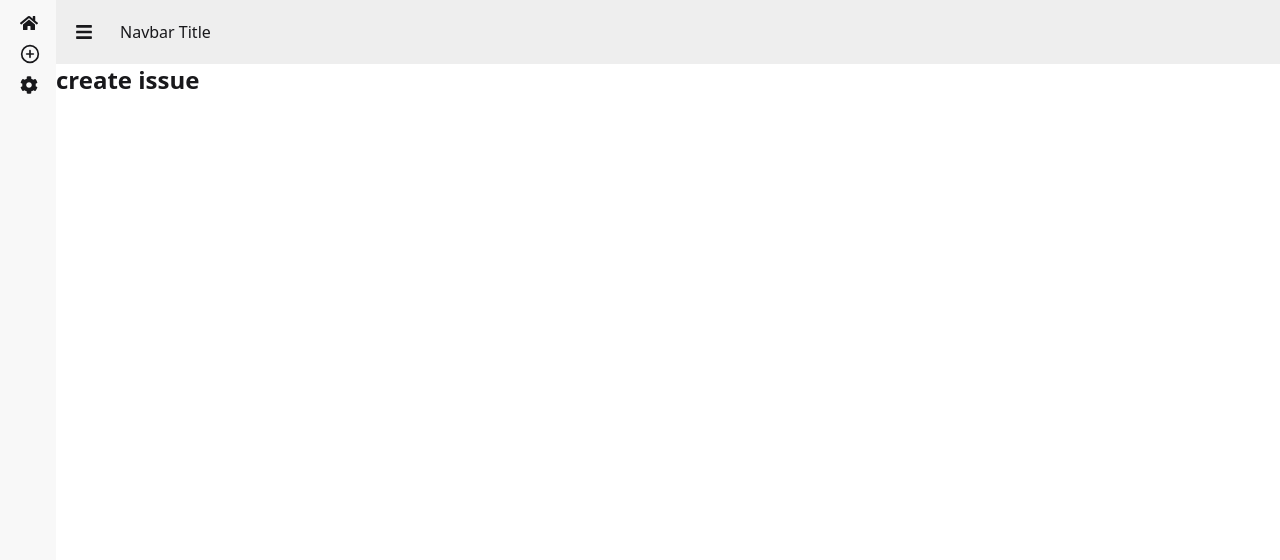
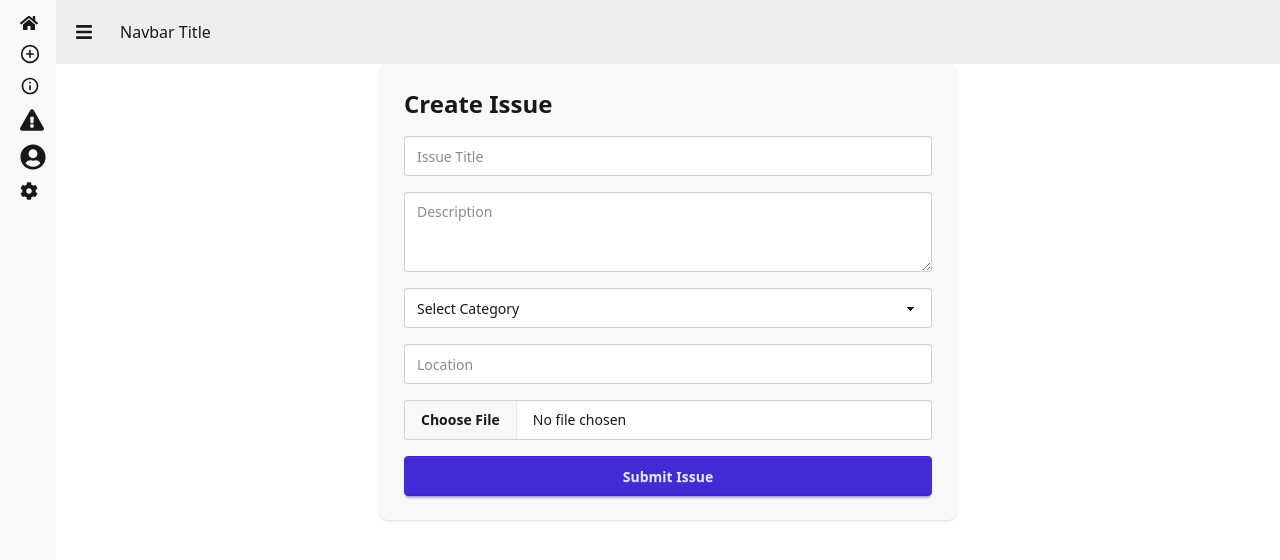
Before and after one commit to habiburrahman1010/citycare-client, a React (Vite) app: page /dashboard/create-issue in a window 1280 px wide. Shown: the top 560 px of the page. Built offline with nearby package versions, Linux system fonts and the light colour scheme; no server answers.

Commit message:
create issue form added

```diff
--- a/package.json
+++ b/package.json
@@ -18,6 +18,7 @@
     "react-hook-form": "^7.71.1",
     "react-icons": "^5.5.0",
     "react-router": "^7.13.0",
+    "sweetalert2": "^11.26.17",
     "tailwindcss": "^4.1.18"
   },
   "devDependencies": {
--- a/src/Layouts/DashLayout.jsx
+++ b/src/Layouts/DashLayout.jsx
@@ -1,7 +1,8 @@
 import React from 'react';
 import { Link, Outlet } from 'react-router';
-import { FaHome, FaCog, FaBars } from "react-icons/fa";
+import { FaHome, FaCog, FaBars, FaExclamationTriangle, FaUserCircle } from "react-icons/fa";
 import { FiPlusCircle } from 'react-icons/fi';
+import { MdOutlineInfo } from 'react-icons/md';
 
 const DashLayout = () => {
     return (
@@ -46,8 +47,45 @@ const DashLayout = () => {
                                     className="is-drawer-close:tooltip is-drawer-close:tooltip-right flex items-center gap-2"
                                     data-tip="Create issue"
                                 >
-                                      <FiPlusCircle size={20} />
+                                    <FiPlusCircle size={20} />
                                     <span className="is-drawer-close:hidden">Create issue</span>
+                                </Link>
+                            </li>
+
+                            {/* issue details */}
+                            <li>
+                                <Link
+                                    to={'/dashboard/issue-details'}
+                                    className="is-drawer-close:tooltip is-drawer-close:tooltip-right flex items-center gap-2"
+                                    data-tip="Issue Details"
+                                >
+                                    <MdOutlineInfo size={20} />
+                                    <span className="is-drawer-close:hidden">Issue Details</span>
+                                </Link>
+                            </li>
+
+
+                            {/*my isssue */}
+                            <li>
+                                <Link
+                                    to={'/dashboard/my-issue'}
+                                    className="is-drawer-close:tooltip is-drawer-close:tooltip-right flex items-center gap-2"
+                                    data-tip="My Issue"
+                                >
+                                  <FaExclamationTriangle size={24}  />
+                                    <span className="is-drawer-close:hidden"> My Issue </span>
+                                </Link>
+                            </li>
+
+                            {/*citizen profile */}
+                            <li>
+                                <Link
+                                    to={'/dashboard/citizen-profile'}
+                                    className="is-drawer-close:tooltip is-drawer-close:tooltip-right flex items-center gap-2"
+                                    data-tip="Citizen Profile"
+                                >
+                                  <FaUserCircle size={26} />
+                                    <span className="is-drawer-close:hidden">Citizen Profile</span>
                                 </Link>
                             </li>
 
--- /dev/null
+++ b/src/Pages/Dashboard/Citizen/CitizenProfile.jsx
@@ -0,0 +1,11 @@
+import React from 'react';
+
+const CitizenProfile = () => {
+    return (
+        <div>
+            <h2 className="text-2xl font-bold">citizen profile</h2>
+        </div>
+    );
+};
+
+export default CitizenProfile;
--- a/src/Pages/Dashboard/Citizen/CreateIssue.jsx
+++ b/src/Pages/Dashboard/Citizen/CreateIssue.jsx
@@ -1,9 +1,109 @@
 import React from 'react';
+import { useForm } from 'react-hook-form';
+import UseAuth from '../../../hooks/UseAuth';
+import axios from 'axios';
+import Swal from 'sweetalert2';
+import { useNavigate } from 'react-router';
 
 const CreateIssue = () => {
+    const { register, handleSubmit, reset } = useForm();
+    const { user } = UseAuth();
+    const navigate = useNavigate()
+
+    const handleCreateIssue = (data) => {
+        const imageFile = data.image[0];
+
+        const formData = new FormData();
+        formData.append('image', imageFile);
+
+        const imageApi = `https://api.imgbb.com/1/upload?key=${import.meta.env.VITE_IMAGE_HOST}`;
+
+
+        axios.post(imageApi, formData)
+            .then(imgRes => {
+                const imageUrl = imgRes.data.data.url;
+
+
+                const issue = {
+                    title: data.title,
+                    description: data.description,
+                    category: data.category,
+                    location: data.location,
+                    image: imageUrl,
+                    status: 'pending',
+                    priority: 'normal',
+                    upvoteCount: 0,
+                    upvotedBy: [],
+                    userEmail: user?.email,
+                    createdAt: new Date(),
+                };
+
+
+                return axios.post('http://localhost:3000/issues', issue);
+            })
+            .then(() => {
+
+                navigate('/dashboard/my-issue');
+
+                Swal.fire({
+                    icon: 'success',
+                    title: 'Issue Created Successfully!',
+                    timer: 1500,
+                    showConfirmButton: false,
+                });
+
+                reset();
+            })
+            .catch(error => {
+                console.error(error);
+
+                Swal.fire('Error', 'go for premium', 'error');
+            });
+    };
+
+
     return (
-        <div>
-            <h2 className="text-2xl font-bold"> create issue</h2>
+        <div className="max-w-xl mx-auto p-6 bg-base-200 rounded-lg shadow">
+            <h2 className="text-2xl font-bold mb-4">Create Issue</h2>
+
+            <form onSubmit={handleSubmit(handleCreateIssue)} className="space-y-4">
+                <input
+                    {...register('title', { required: true })}
+                    placeholder="Issue Title"
+                    className="input input-bordered w-full"
+                />
+
+                <textarea
+                    {...register('description', { required: true })}
+                    placeholder="Description"
+                    className="textarea textarea-bordered w-full"
+                />
+
+                <select
+                    {...register('category', { required: true })}
+                    className="select select-bordered w-full"
+                >
+                    <option value="">Select Category</option>
+                    <option value="Road">Road</option>
+                    <option value="Water">Water</option>
+                    <option value="Electricity">Electricity</option>
+                    <option value="Garbage">Garbage</option>
+                </select>
+
+                <input
+                    {...register('location', { required: true })}
+                    placeholder="Location"
+                    className="input input-bordered w-full"
+                />
+
+                <input
+                    type="file"
+                    {...register('image', { required: true })}
+                    className="file-input file-input-bordered w-full"
+                />
+
+                <button className="btn btn-primary w-full">Submit Issue</button>
+            </form>
         </div>
     );
 };
--- a/src/routes/router.jsx
+++ b/src/routes/router.jsx
@@ -9,6 +9,7 @@ import CitizenHome from "../Pages/Dashboard/Citizen/CitizenHome";
 import CreateIssue from "../Pages/Dashboard/Citizen/CreateIssue";
 import MyIssues from "../Pages/Dashboard/Citizen/MyIssues";
 import IssueDetails from "../Pages/Dashboard/Citizen/IssueDetails";
+import CitizenProfile from "../Pages/Dashboard/Citizen/CitizenProfile";
 
 
  export const router = createBrowserRouter([
@@ -49,6 +50,10 @@ import IssueDetails from "../Pages/Dashboard/Citizen/IssueDetails";
       {
         path:'issue-details',
         element:<IssueDetails></IssueDetails>
+      },
+      {
+        path:'citizen-profile',
+        element:<CitizenProfile></CitizenProfile>
       }
     ]
   }
```
Also changed, not shown: 1 other file (tests, documents, lock files or other folders).
